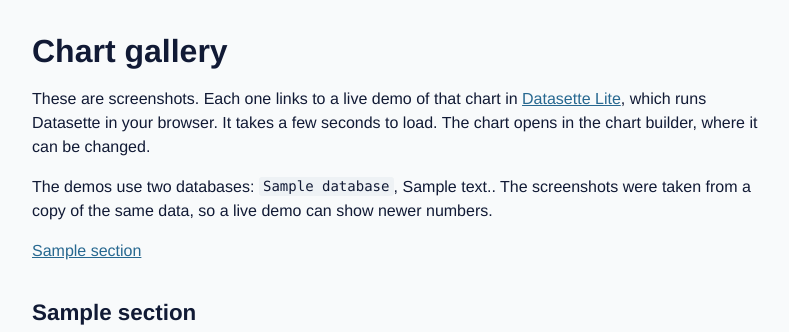
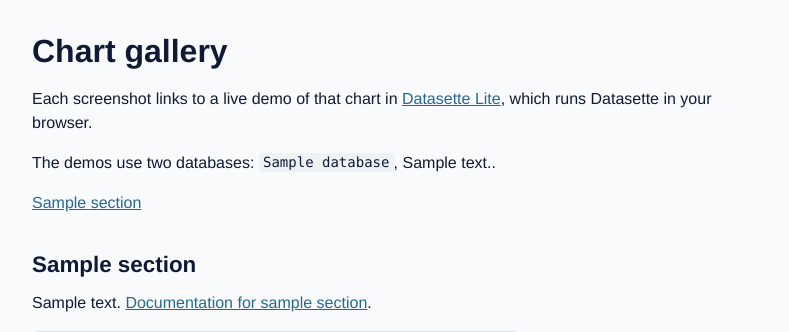
Before and after one commit to datasette/datasette-charts, a Python web app: template site/templates/gallery.html in a window 1280 px wide. Shown: the part 43-375 px from the top of the page, without its empty margins (112-901 px from the left). Run offline with Jinja, Linux system fonts and the light colour scheme; the template is opened without the code that fills it: most values are stand-ins (such as "Sample title", 1, 10 or a date in 2020); grey boxes marked "Sample" are stand-in pictures.

Commit message:
Shorter gallery introduction, with links
Co-Authored-By: Claude Fable 5.2 <noreply@anthropic.com>

```diff
--- a/site/gallery.yml
+++ b/site/gallery.yml
@@ -9,12 +9,13 @@ databases:
   content:
     file: content.db
     lite: ""
-    about: the database behind datasette.io
+    # HTML
+    about: the database behind <a href="https://datasette.io/">datasette.io</a>
   # Datasette Lite names a database loaded from a CSV file "data"
   data:
     file: data.db
     lite: "csv=https://raw.githubusercontent.com/wri/global-power-plant-database/master/output_database/global_power_plant_database.csv"
-    about: the Global Power Plant Database from the World Resources Institute
+    about: the Global Power Plant Database from <a href="https://www.wri.org/">the World Resources Institute</a>
 
 sections:
   - type: line
--- a/site/templates/gallery.html
+++ b/site/templates/gallery.html
@@ -4,10 +4,9 @@
 
 {% block content %}
 <h1>Chart gallery</h1>
-<p>These are screenshots. Each one links to a live demo of that chart in <a href="https://lite.datasette.io/">Datasette Lite</a>, which runs Datasette in your browser. It takes a few seconds to load. The chart opens in the chart builder, where it can be changed.</p>
+<p>Each screenshot links to a live demo of that chart in <a href="https://lite.datasette.io/">Datasette Lite</a>, which runs Datasette in your browser.</p>
 <p>The demos use two databases:
-  {% for name, database in gallery.databases.items() %}<code>{{ name }}</code>, {{ database.about }}{{ " and " if not loop.last else "." }}{% endfor %}
-  The screenshots were taken from a copy of the same data, so a live demo can show newer numbers.</p>
+  {% for name, database in gallery.databases.items() %}<code>{{ name }}</code>, {{ database.about|safe }}{{ " and " if not loop.last else "." }}{% endfor %}</p>
 
 <nav class="jump" aria-label="Chart types">
   {% for section in gallery.sections %}
```
